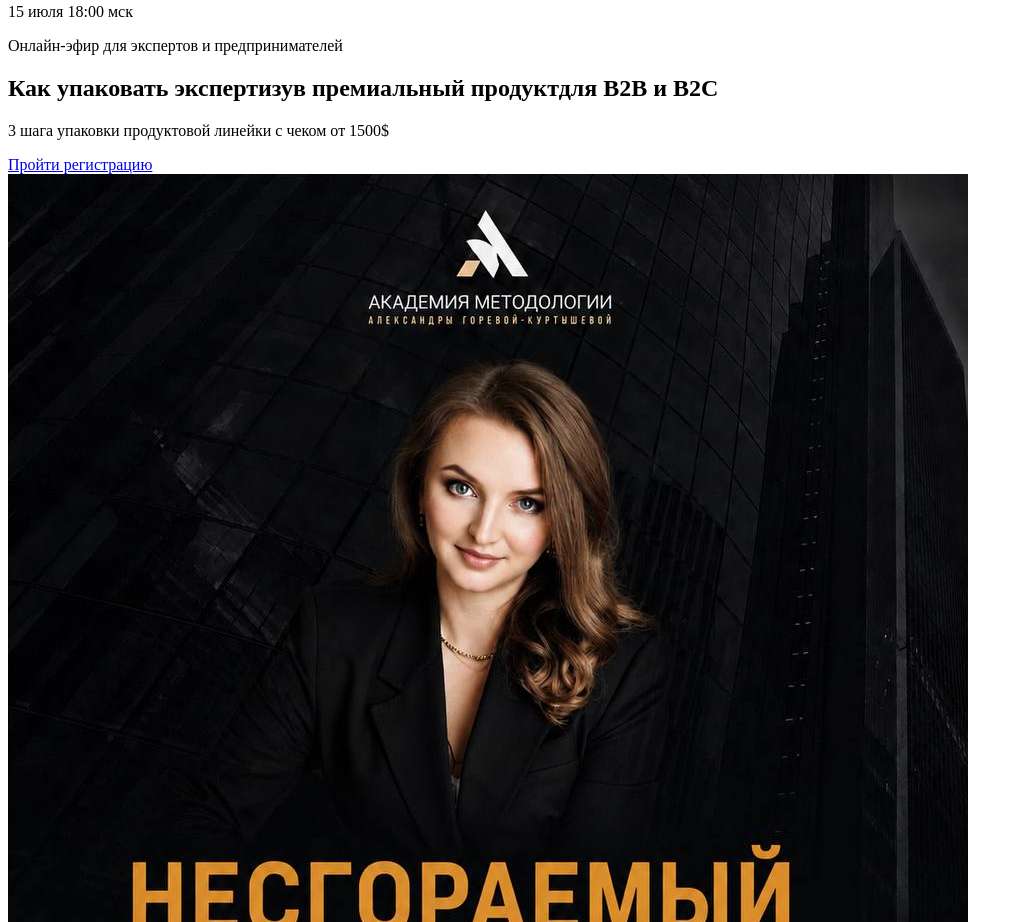
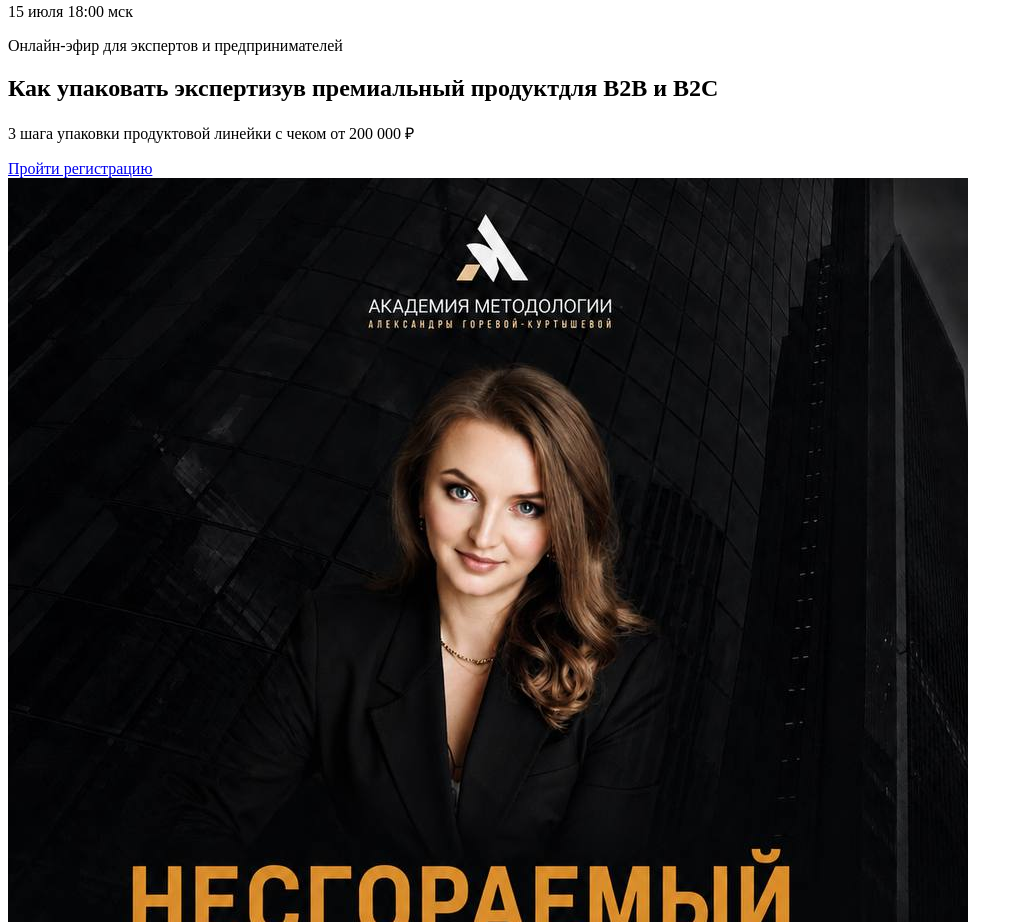
Before and after one commit to sergey9lap-sys/webAI, a website built with Vite: page index.html in a window 1280 px wide. Shown: the part 4573-5495 px from the top of the page, without its empty margins (0-1023 px from the left). Built offline with nearby package versions, Linux system fonts and the light colour scheme; a script that the page names is missing.

Commit message:
Update premium product price

```diff
--- a/index.html
+++ b/index.html
@@ -58,7 +58,7 @@
             <span class="eyebrow">15 июля 18:00 мск</span>
             <p class="hero__kicker">Онлайн-эфир для экспертов и предпринимателей</p>
             <h1 class="split-title"><span>Как упаковать экспертизу</span><span>в премиальный продукт</span><span>для B2B и B2C</span></h1>
-            <p class="hero__subtitle">3 шага упаковки продуктовой линейки с чеком от 1500$</p>
+            <p class="hero__subtitle">3 шага упаковки продуктовой линейки с чеком от 200 000 ₽</p>
             <a class="button" href="#register">Пройти регистрацию</a>
             <div class="hero-bonus-card" aria-label="Бонус после регистрации">
               <img src="/IMAGE 2026-07-09 13:39:27.jpg" alt="Гайд «Несгораемый эксперт»" />
```
